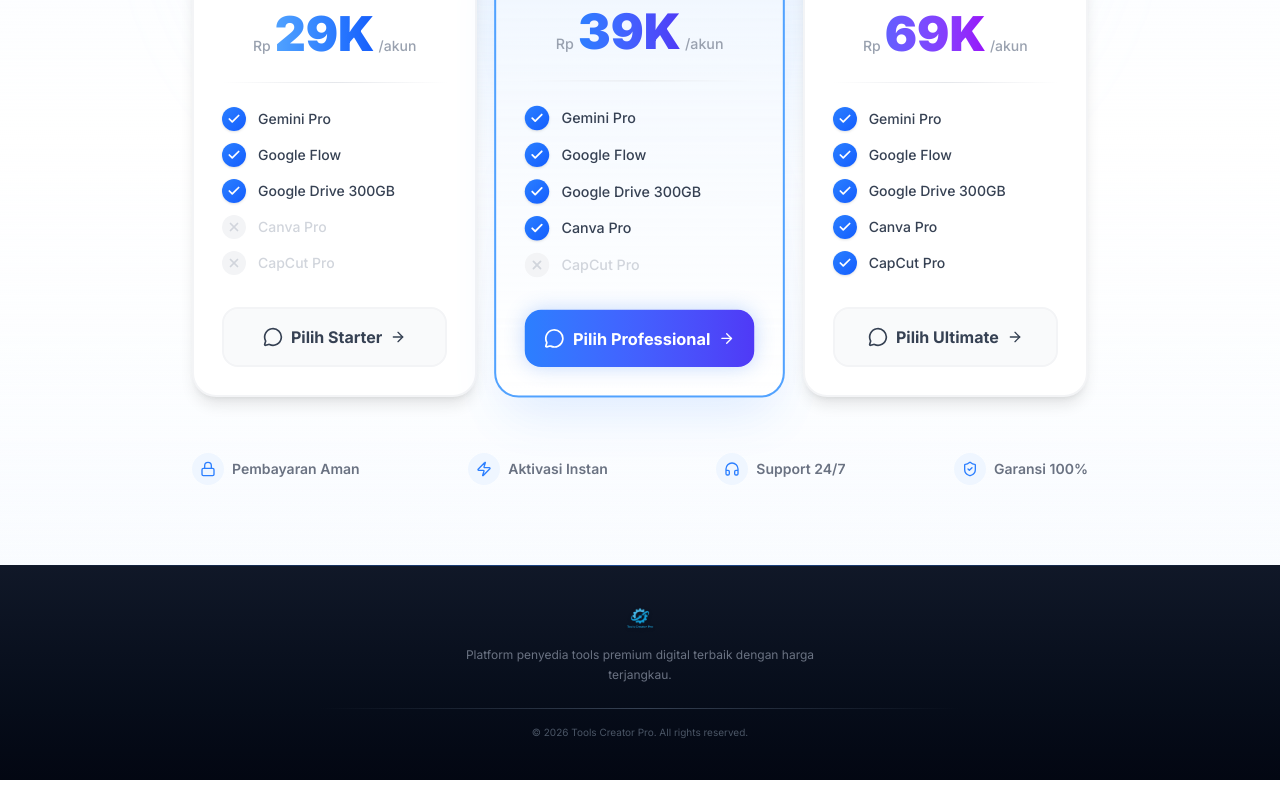
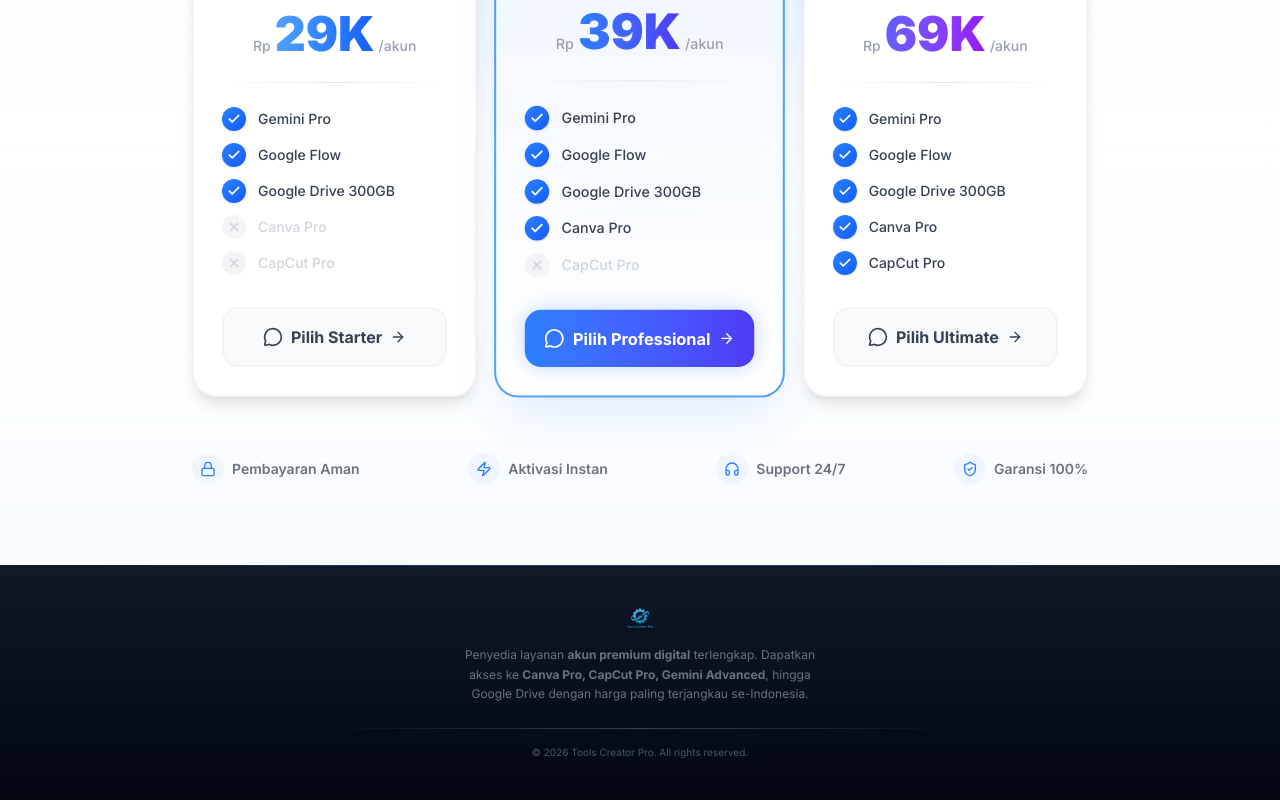
Before and after one commit to logicnodee/tools-creator-pro, a React (Vite) app: page / in a window 1280 px wide. Shown: the part 2066-2866 px from the top of the page. Built offline with nearby package versions, Linux system fonts and the light colour scheme.

Commit message:
Update footer description for better SEO

```diff
--- a/src/components/Footer.jsx
+++ b/src/components/Footer.jsx
@@ -11,7 +11,7 @@
                         <img src="/images/icon.webp" alt="Logo ToolsPro" className="w-7 h-7 object-contain drop-shadow" />
                     </div>
                     <p className="text-gray-500 text-xs max-w-sm mx-auto leading-relaxed">
-                        Platform penyedia tools premium digital terbaik dengan harga terjangkau.
+                        Penyedia layanan <strong>akun premium digital</strong> terlengkap. Dapatkan akses ke <strong>Canva Pro, CapCut Pro, Gemini Advanced</strong>, hingga Google Drive dengan harga paling terjangkau se-Indonesia.
                     </p>
                 </div>
 
```
